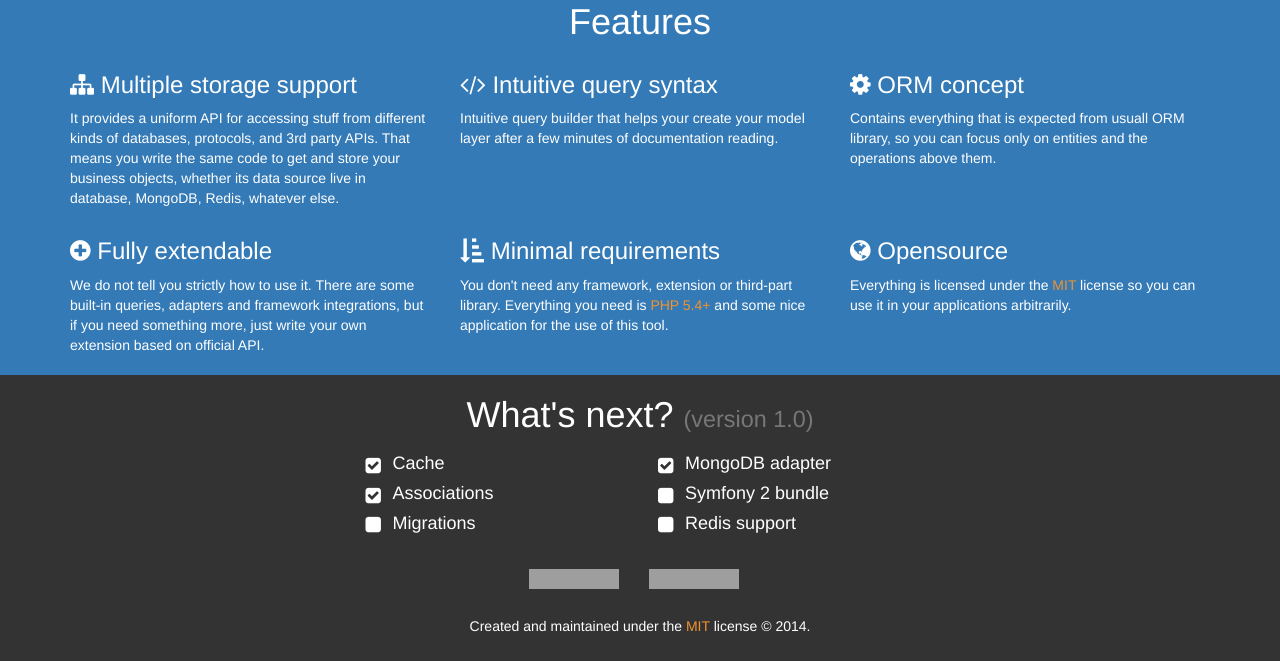
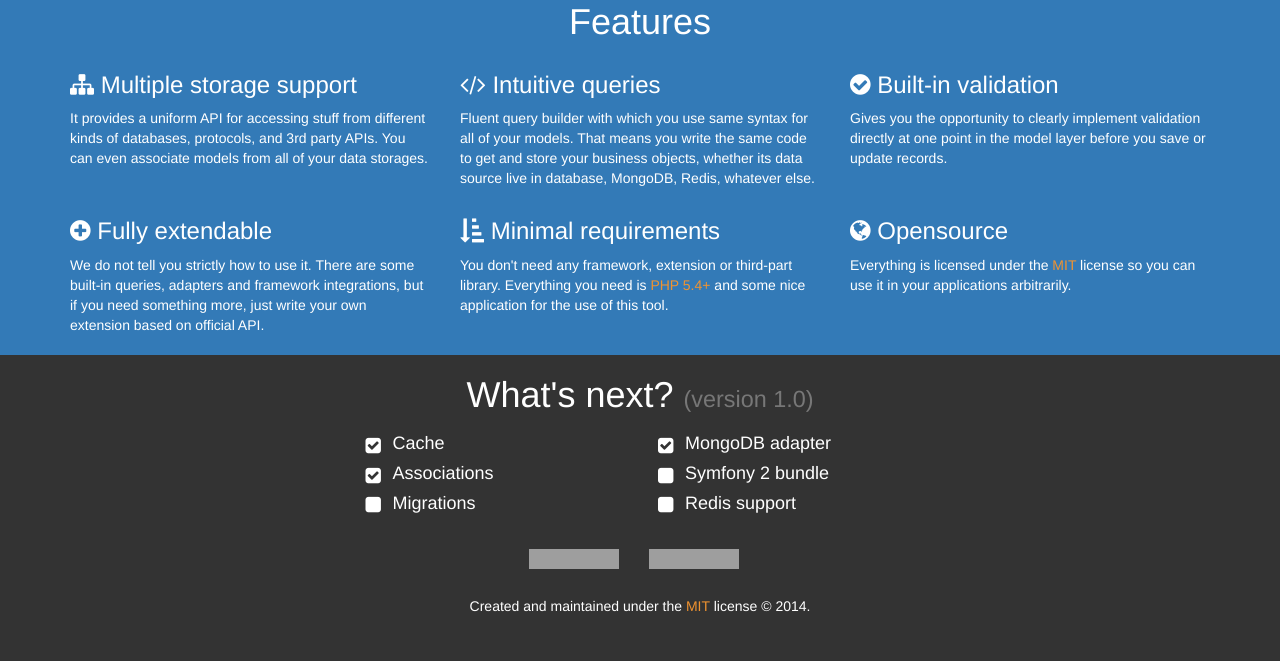
Before and after one commit to unimapper/unimapper.github.io, a Jekyll site: the page built from index.html, in a window 1280 px wide. Shown: the part 320-981 px from the top of the page. Built offline with Jekyll 4.4.1, drawn with Linux system fonts in a browser that asks for light colours; nearby versions of some CDN libraries; the repository's description, which GitHub fills in, is left out; grey boxes are pictures that could not be loaded.

Commit message:
updated homepage

```diff
--- a/index.html
+++ b/index.html
@@ -20,15 +20,15 @@ title: UniMapper
             <div class="row">
                 <div class="col-lg-4">
                     <h3><i class="fa fa-sitemap"></i> Multiple storage support</h3>
-                    <p>It provides a uniform API for accessing stuff from different kinds of databases, protocols, and 3rd party APIs. That means you write the same code to get and store your business objects, whether its data source live in database, MongoDB, Redis, whatever else.</p>
+                    <p>It provides a uniform API for accessing stuff from different kinds of databases, protocols, and 3rd party APIs. You can even associate models from all of your data storages.</p>
                 </div>
                 <div class="col-lg-4">
-                    <h3><i class="fa fa-code"></i> Intuitive query syntax</h3>
-                    <p>Intuitive query builder that helps your create your model layer after a few minutes of documentation reading.</p>
+                    <h3><i class="fa fa-code"></i> Intuitive queries</h3>
+                    <p>Fluent query builder with which you use same syntax for all of your models. That means you write the same code to get and store your business objects, whether its data source live in database, MongoDB, Redis, whatever else.</p>
                 </div>
                 <div class="col-lg-4">
-                    <h3><i class="fa fa-cog"></i> ORM concept</h3>
-                    <p>Contains everything that is expected from usuall ORM library, so you can focus only on entities and the operations above them.</p>
+                    <h3><i class="fa fa-check-circle"></i> Built-in validation</h3>
+                    <p>Gives you the opportunity to clearly implement validation directly at one point in the model layer before you save or update records.</p>
                 </div>
             </div>
             <div class="row">
```
